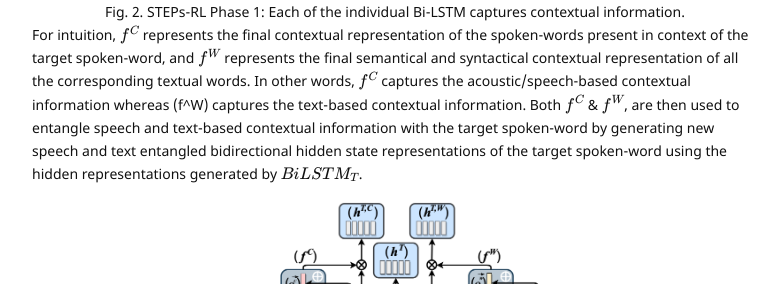
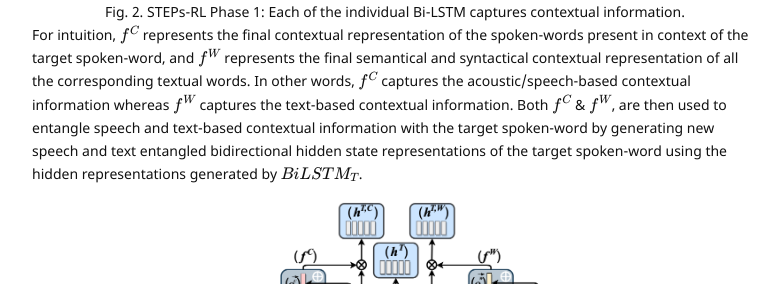
Before and after one commit to prakamya-mishra/prakamya-mishra.github.io, a Jekyll site: the page built from _posts/2020-11-23-STEPs-RL.md, in a window 1280 px wide and 900 px high, scrolled down 2389 px. Shown: the part 189-473 px from the top of the window, without its empty margins (243-1022 px from the left). Built offline with Jekyll 4.4.1, drawn with Linux system fonts in a browser that asks for light colours; formulas are drawn with MathJax 3.

```diff
--- a/_posts/2020-11-23-STEPs-RL.md
+++ b/_posts/2020-11-23-STEPs-RL.md
@@ -38,7 +38,7 @@ All the three Bi-LSTM networks generate a final hidden state representation corr
 Fig. 2. STEPs-RL Phase 1: Each of the individual Bi-LSTM captures contextual information.
 {: style="width: 80%;" class="center"}
 
-For intuition, $$f^C$$ represents the final contextual representation of the spoken-words present in context of the target spoken-word, and $$f^W$$ represents the final semantical and syntactical contextual representation of all the corresponding textual words. In other words, $$f^C$$ captures the acoustic/speech-based contextual information whereas \(f^W\) captures the text-based contextual information. Both $$f^C$$ & $$f^W$$, are then used to entangle speech and text-based contextual information with the target spoken-word by generating new speech and text entangled bidirectional hidden state representations of the target spoken-word using the hidden representations generated by $$BiLSTM_{T}$$.
+For intuition, $$f^C$$ represents the final contextual representation of the spoken-words present in context of the target spoken-word, and $$f^W$$ represents the final semantical and syntactical contextual representation of all the corresponding textual words. In other words, $$f^C$$ captures the acoustic/speech-based contextual information whereas $$f^W$$ captures the text-based contextual information. Both $$f^C$$ & $$f^W$$, are then used to entangle speech and text-based contextual information with the target spoken-word by generating new speech and text entangled bidirectional hidden state representations of the target spoken-word using the hidden representations generated by $$BiLSTM_{T}$$.
 
 
 ![STEPs-RL Phase 2]({{ '/assets/Blog/STEPs-RL-sec2.png' | relative_url }})
```
